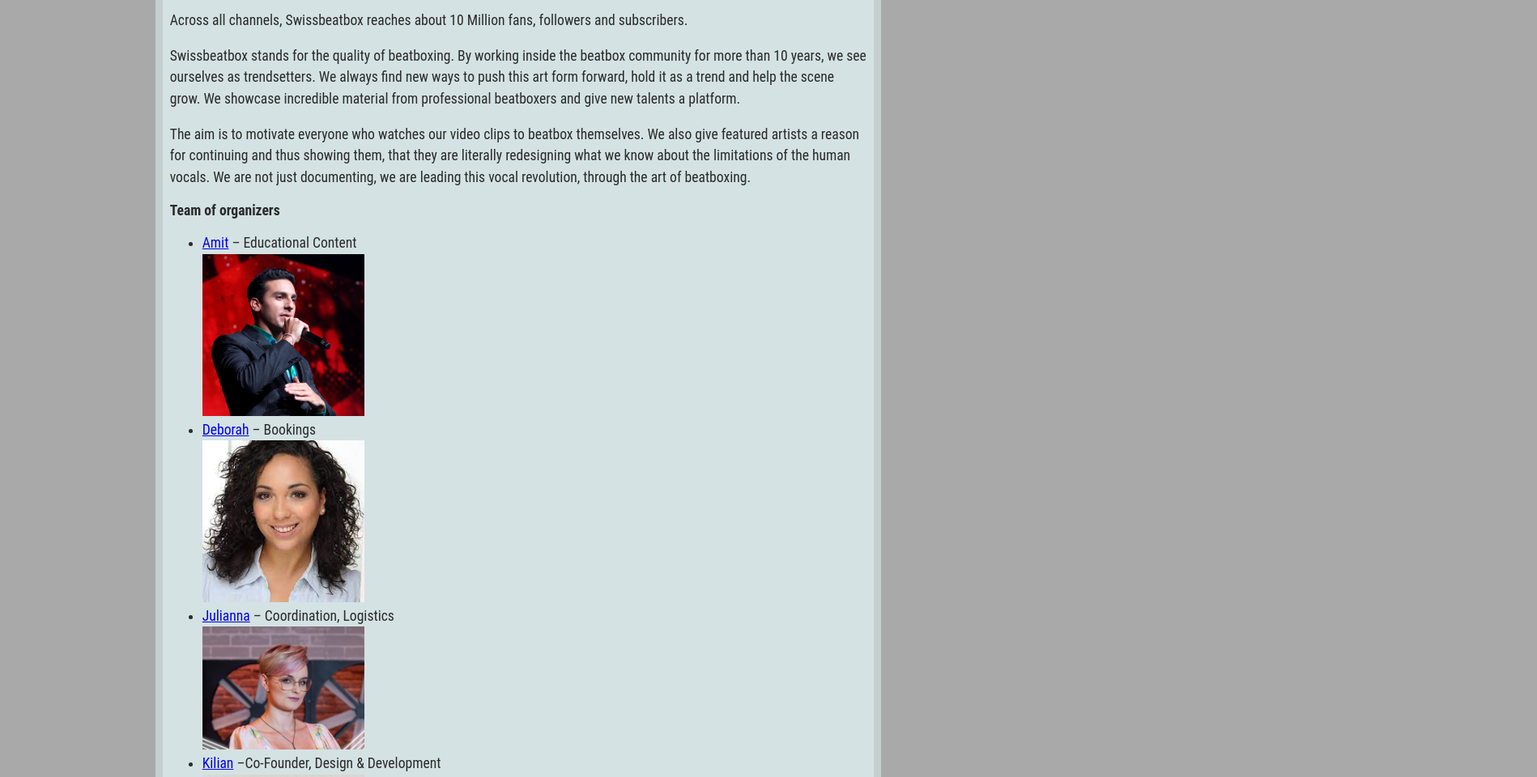
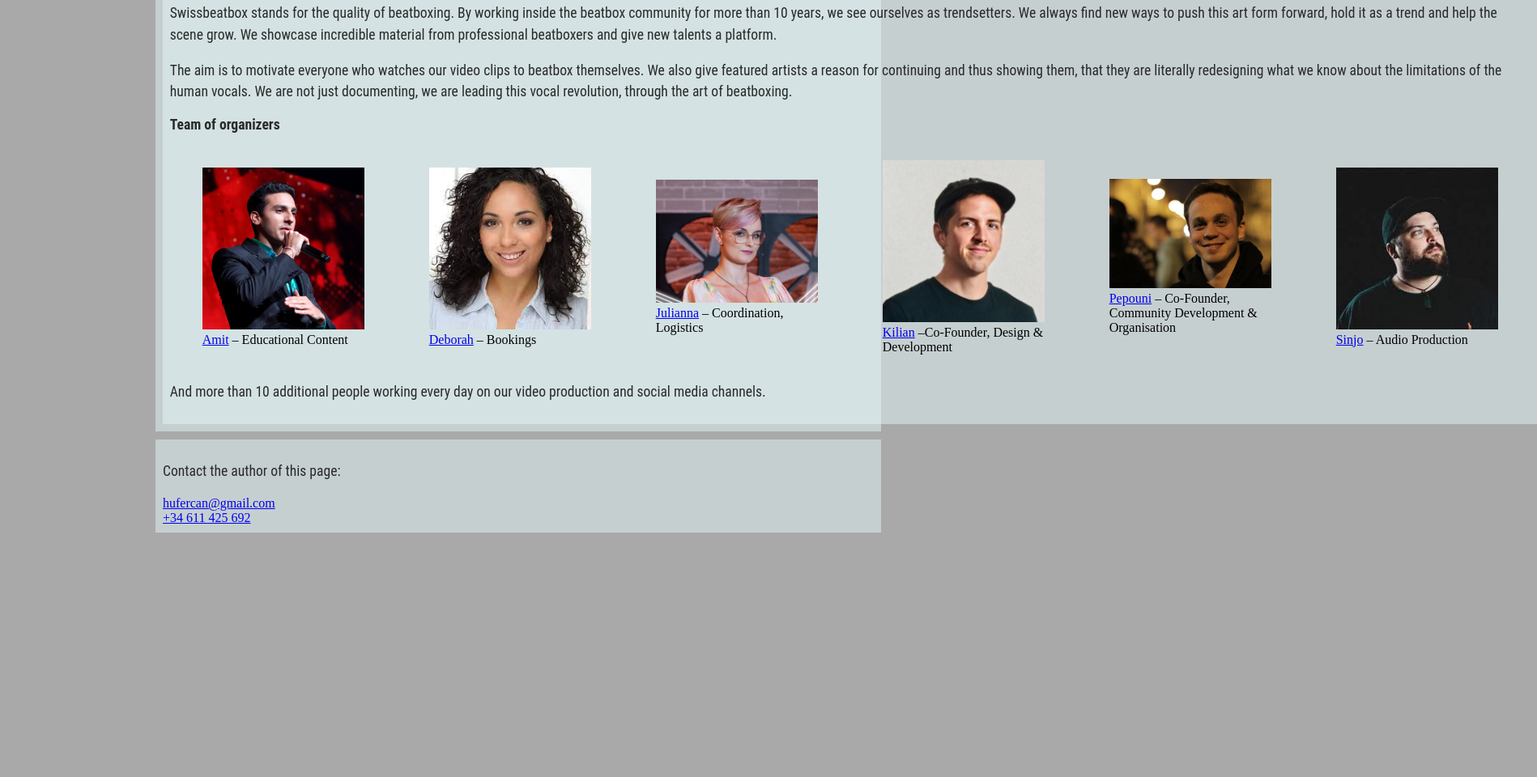
Before and after one commit to MFkirin/8-hugo-mlims, a plain HTML site: page projecte/swissbeatbox.html in a window 1280 px wide. Shown: the part 360-1320 px from the top of the page at 81% size, 1898 px wide, since content can reach past the window. After the commit the page ends 1018 px from the top, so only its background shows below. Drawn offline with Linux system fonts and the light colour scheme.

Commit message:
css actualizado

```diff
--- a/projecte/css/style.css
+++ b/projecte/css/style.css
@@ -172,3 +172,13 @@ section div {
 section table, section div {
   margin: 0 auto;
 }
+
+div.organizers{
+  display: flex;
+  align-items:center;
+}
+div.organizers img{
+  flex-wrap: wrap;
+  flex:auto;
+
+}
--- a/projecte/swissbeatbox.html
+++ b/projecte/swissbeatbox.html
@@ -44,27 +44,54 @@
                 about the limitations of the human vocals. We are not just documenting, we are leading this vocal
                 revolution, through the art of beatboxing.</p>
 
+
             <h3>Team of organizers</h3>
-            <ul>
+            <div class="organizers">
+            <div>
+                <figure>
+                <img src="imagenes/amit.jpeg" alt="Amit" width="200">
+                <figcaption><a href="https://www.instagram.com/foolinaction/">Amit</a> – Educational Content</figcaption>
+            </figure>
+            </div>
 
-                <li><a href="https://www.instagram.com/foolinaction/">Amit</a> – Educational Content</li>
-                <img src="imagenes/amit.jpeg" alt="Amit" width="200">
-                <li> <a href="https://www.instagram.com/ms_deeeeeeee/">Deborah</a> – Bookings</li>
+            <div>
+            <figure>
                 <img src="imagenes/debora.jpeg" alt="Deborah" width="200">
-                <li> <a href="https://www.instagram.com/yuosofficial/">Julianna</a> – Coordination, Logistics</li>
-                <img src="imagenes/juliana.jpg" alt="Julianna" width="200">
+                <figcaption><a href="https://www.instagram.com/ms_deeeeeeee/">Deborah</a> – Bookings</figcaption>
+            </figure>
+            </div>
+            <div>
+                <figure>
+                    <img src="imagenes/juliana.jpg" alt="Julianna" width="200">
+                <figcaption><a href="https://www.instagram.com/yuosofficial/">Julianna</a> – Coordination, Logistics
+                </figcaption>
+            </figure>
+            </div>
 
-                <li> <a href="https://www.twitter.com/kilian_so/">Kilian</a> –Co-Founder, Design &amp; Development</li>
+            <div>
+            <figure>
                 <img src="imagenes/kilian.jpg" alt="Kilian" width="200">
+                <figcaption><a href="https://www.twitter.com/kilian_so/">Kilian</a> –Co-Founder, Design &amp; Development</figcaption>
+            </figure>
+            </div>
 
-                <li> <a href="https://www.instagram.com/pepouni_sbx/">Pepouni</a> – Co-Founder, Community Development
-                    &amp; Organisation</li>
+            <div>
+            <figure>
                 <img src="imagenes/pepouni.jpg" alt="Pepouni" width="200">
+                <figcaption><a href="https://www.instagram.com/pepouni_sbx/">Pepouni</a> – Co-Founder, Community Development
+                &amp; Organisation</figcaption>
+            </figure>
+            </div>
+            <div>
+            <figure>
+                <img src="imagenes/sinjo.jpg" alt="Sinjo" width="200">
+                <figcaption><a href="https://www.instagram.com/sinjo_sbx/"> Sinjo</a> – Audio Production</figcaption>
+            </figure>
+            </div>
+        </div>
+            <p>And more than 10 additional people working every day on our video production and social media channels.
+            </p>
 
-                <li> <a href="https://www.instagram.com/sinjo_sbx/"> Sinjo</a> – Audio Production</li>
-                <img src="imagenes/sinjo.jpg" alt="Sinjo" width="200">
-            </ul>
-           <p>And more than 10 additional people working every day on our video production and social media channels.</p>
         </article>
     </main>
     <footer>
```
